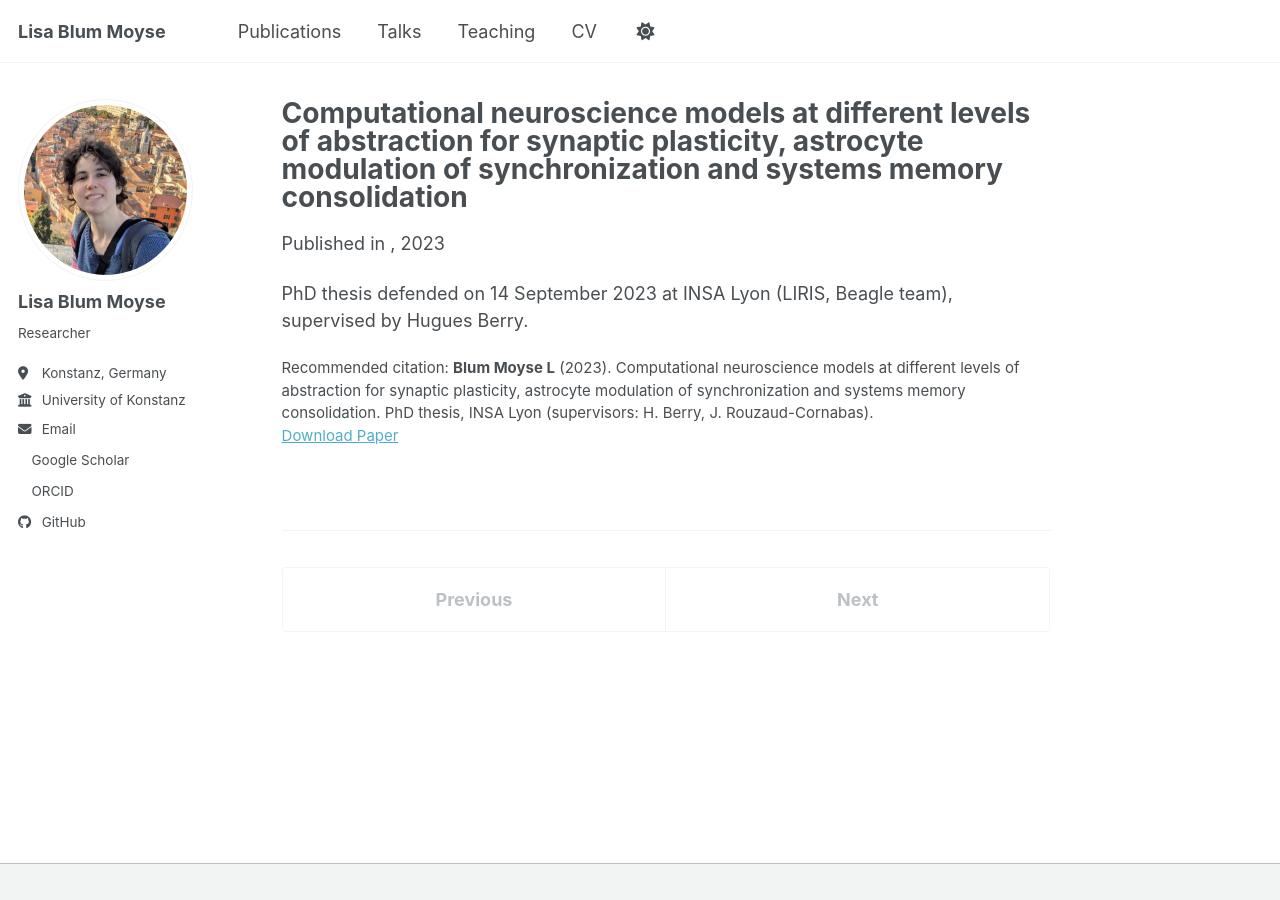
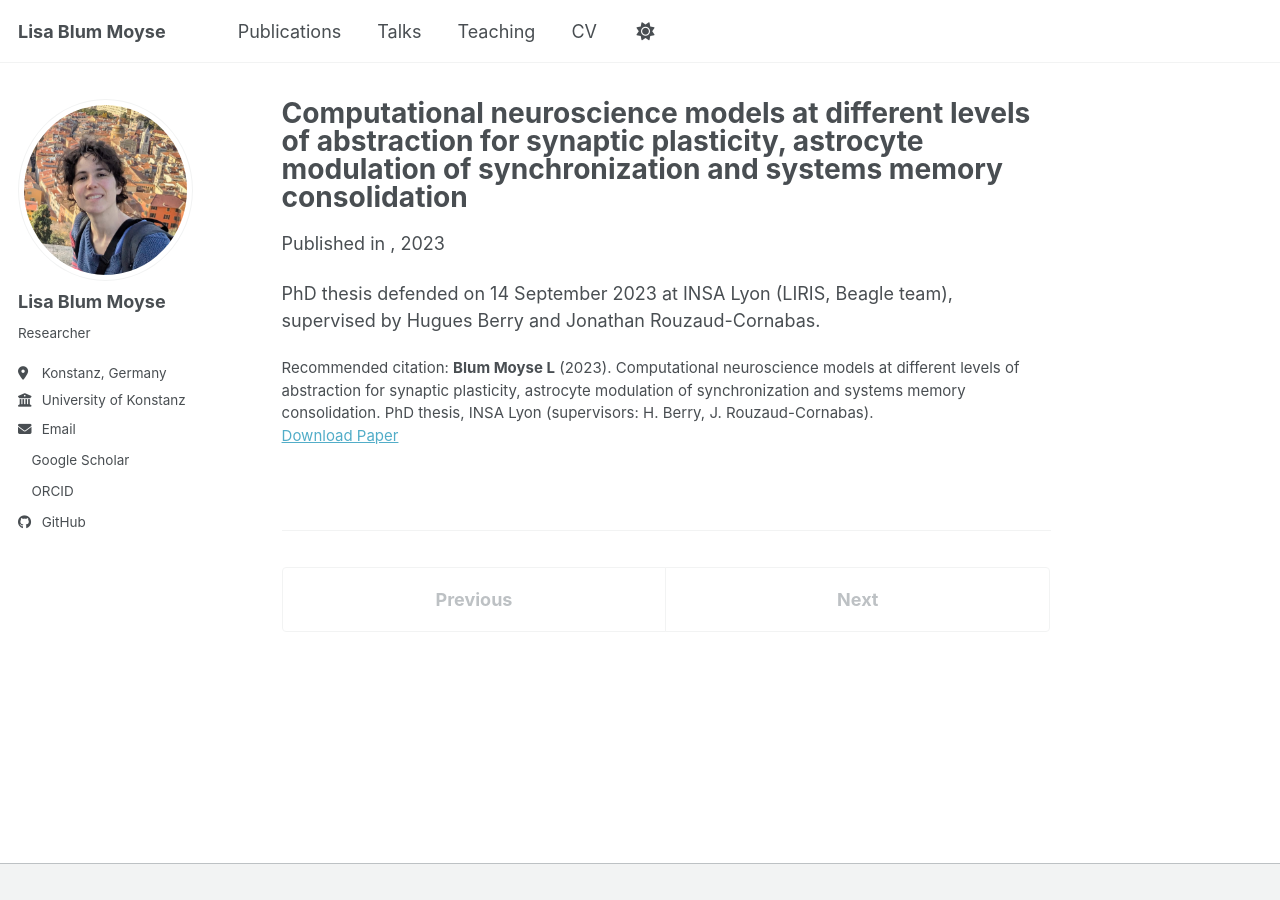
Before and after one commit to lblummoyse/lblummoyse.github.io, a Jekyll site: the page built from _publications/2023-09-14-phd-thesis.md, in a window 1280 px wide. Built offline with Jekyll 4.4.1, drawn with Linux system fonts in a browser that asks for light colours; a style sheet for code colours, icons or effects is not loaded.

Commit message:
Update 2023-09-14-phd-thesis.md

```diff
--- a/_publications/2023-09-14-phd-thesis.md
+++ b/_publications/2023-09-14-phd-thesis.md
@@ -8,4 +8,4 @@ venue: ""
 paperurl: "https://theses.hal.science/tel-04390158"
 citation: "<b>Blum Moyse L</b> (2023). Computational neuroscience models at different levels of abstraction for synaptic plasticity, astrocyte modulation of synchronization and systems memory consolidation. PhD thesis, INSA Lyon (supervisors: H. Berry, J. Rouzaud-Cornabas)."
 ---
-PhD thesis defended on 14 September 2023 at INSA Lyon (LIRIS, Beagle team), supervised by Hugues Berry.
+PhD thesis defended on 14 September 2023 at INSA Lyon (LIRIS, Beagle team), supervised by Hugues Berry and Jonathan Rouzaud-Cornabas.
```
